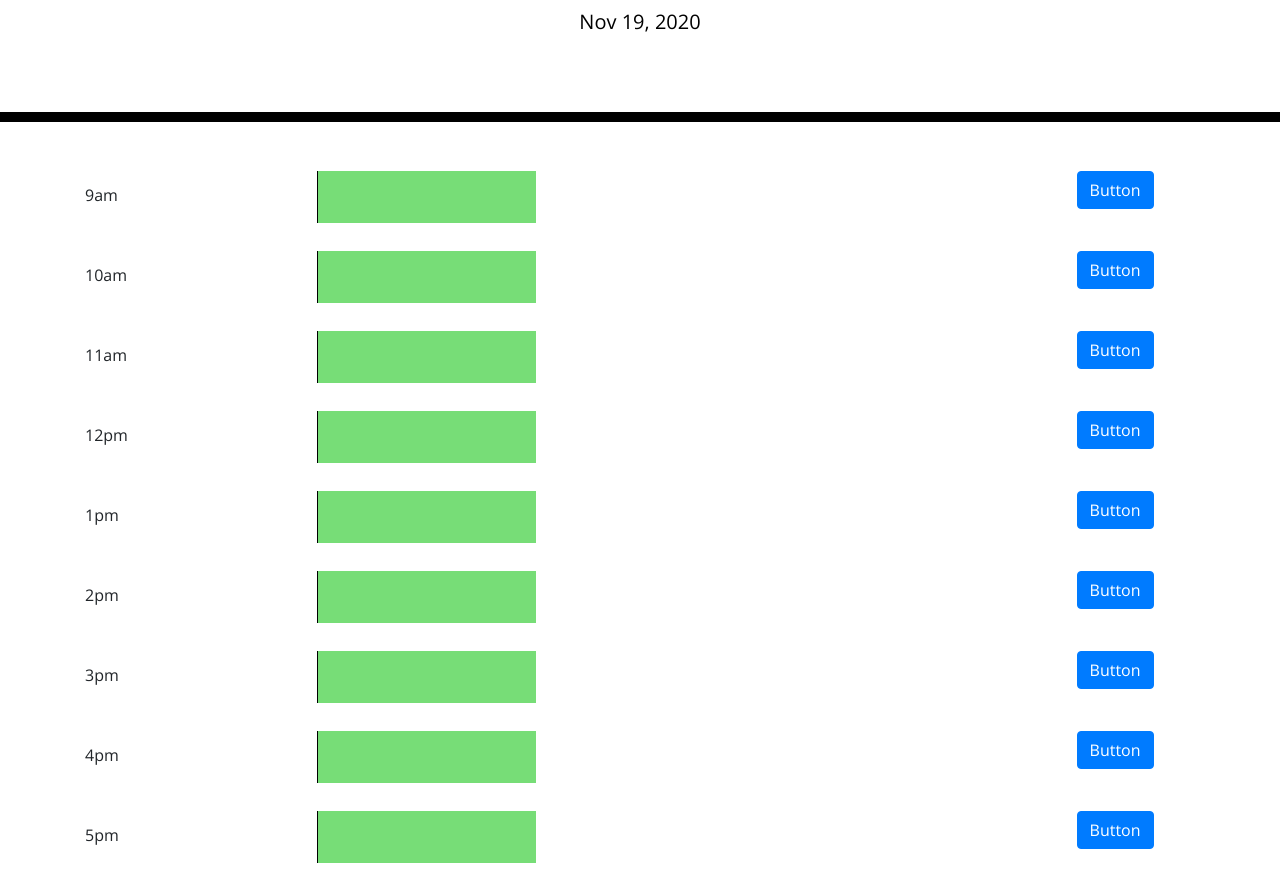
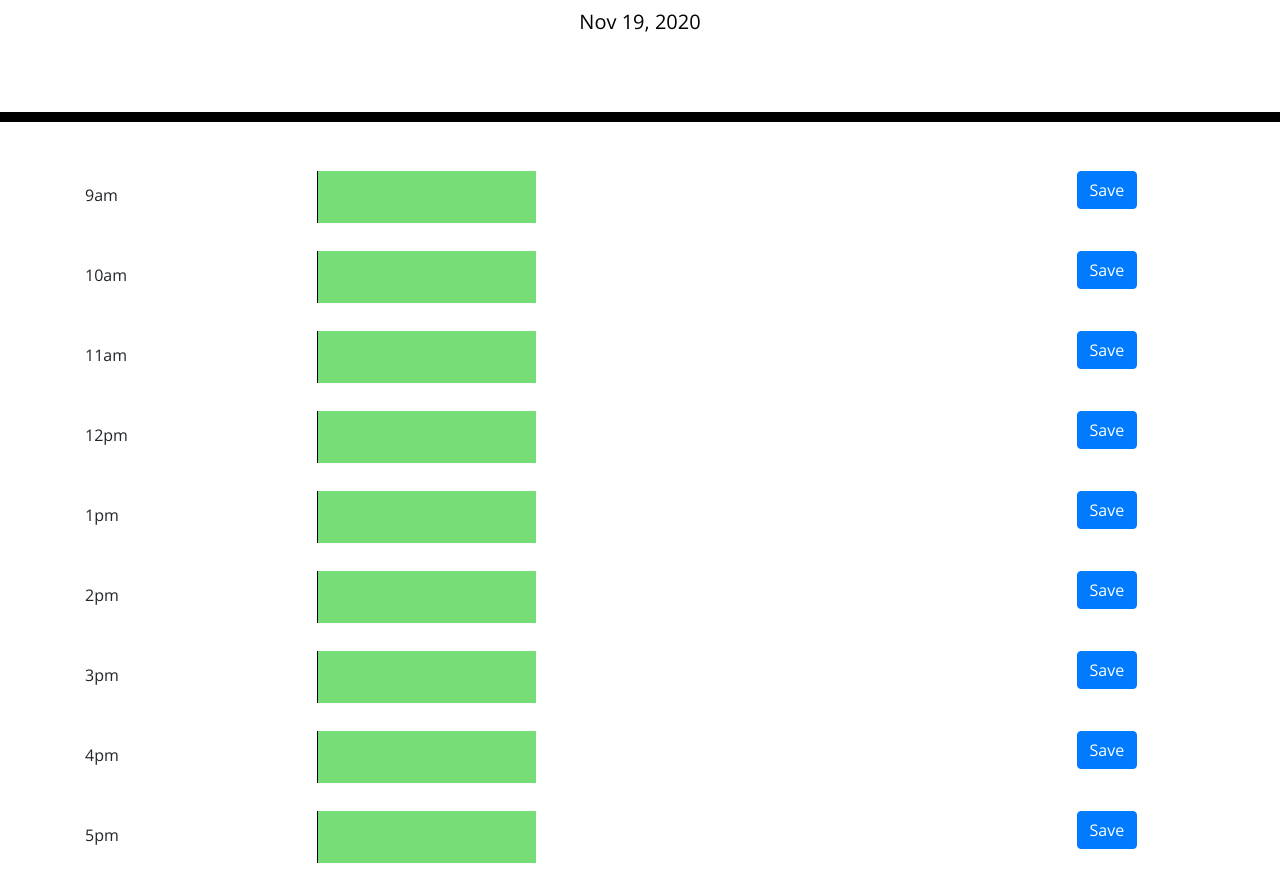
Before and after one commit to joedip16/day_planner, a plain HTML site: page index.html in a window 1280 px wide. Shown: the part 182-1066 px from the top of the page. Drawn offline with nearby package versions, Linux system fonts and the light colour scheme.

Commit message:
put finishing touches on code and wrote explanation in readme file

```diff
--- a/index.html
+++ b/index.html
@@ -30,7 +30,7 @@
           <textarea id="9" class="textarea hours"></textarea>
         </div>
         <div class="col-md-2">
-          <button id="9" type="button" class="btn btn-primary saveBtn9">Button</button>
+          <button id="9" type="button" class="btn btn-primary saveBtn9">Save</button>
         </div>
       </div>
       <div class="10am row">
@@ -41,7 +41,7 @@
           <textarea id="10" class="textarea hours"></textarea>
         </div>
         <div class="col-md-2">
-          <button id= "10" type="button" class="btn btn-primary saveBtn10">Button</button>
+          <button id= "10" type="button" class="btn btn-primary saveBtn10">Save</button>
         </div>
       </div>
       <div class="11am row">
@@ -52,7 +52,7 @@
           <textarea id="11" class="textarea hours"></textarea>
         </div>
         <div class="col-md-2">
-          <button id= "11" type="button" class="btn btn-primary saveBtn11">Button</button>
+          <button id= "11" type="button" class="btn btn-primary saveBtn11">Save</button>
         </div>
       </div>
       <div class="12pm row">
@@ -63,7 +63,7 @@
           <textarea id="12" class="textarea hours"></textarea>
         </div>
         <div class="col-md-2">
-          <button id= "12" type="button" class="btn btn-primary saveBtn12">Button</button>
+          <button id= "12" type="button" class="btn btn-primary saveBtn12">Save</button>
         </div>
       </div>
       <div class="1pm row">
@@ -74,7 +74,7 @@
           <textarea id="13" class="textarea hours"></textarea>
         </div>
         <div class="col-md-2">
-          <button id= "13" type="button" class="btn btn-primary saveBtn13">Button</button>
+          <button id= "13" type="button" class="btn btn-primary saveBtn13">Save</button>
         </div>
       </div>
       <div class="2pm row">
@@ -85,7 +85,7 @@
           <textarea id="14" class="textarea hours"></textarea>
         </div>
         <div class="col-md-2">
-          <button id="14" type="button" class="btn btn-primary saveBtn14">Button</button>
+          <button id="14" type="button" class="btn btn-primary saveBtn14">Save</button>
         </div>
       </div>
       <div class="3pm row">
@@ -96,7 +96,7 @@
           <textarea id="15" class="textarea hours"></textarea>
         </div>
         <div class="col-md-2">
-          <button id= "15" type="button" class="btn btn-primary saveBtn15">Button</button>
+          <button id= "15" type="button" class="btn btn-primary saveBtn15">Save</button>
         </div>
       </div>
       <div class="4pm row">
@@ -107,7 +107,7 @@
           <textarea id="16" class="textarea hours"></textarea>
         </div>
         <div class="col-md-2">
-          <button id= "16" type="button" class="btn btn-primary saveBtn16">Button</button>
+          <button id= "16" type="button" class="btn btn-primary saveBtn16">Save</button>
         </div>
       </div>
       <div class="5pm row">
@@ -118,7 +118,7 @@
           <textarea id="17" class="textarea hours"></textarea>
         </div>
         <div class="col-md-2">
-          <button id= "17" type="button" class="btn btn-primary saveBtn17">Button</button>
+          <button id= "17" type="button" class="btn btn-primary saveBtn17">Save</button>
         </div>
       </div>
 
```
Also changed, not shown: assets/script.js (+0 -32 lines), 1 other file.
